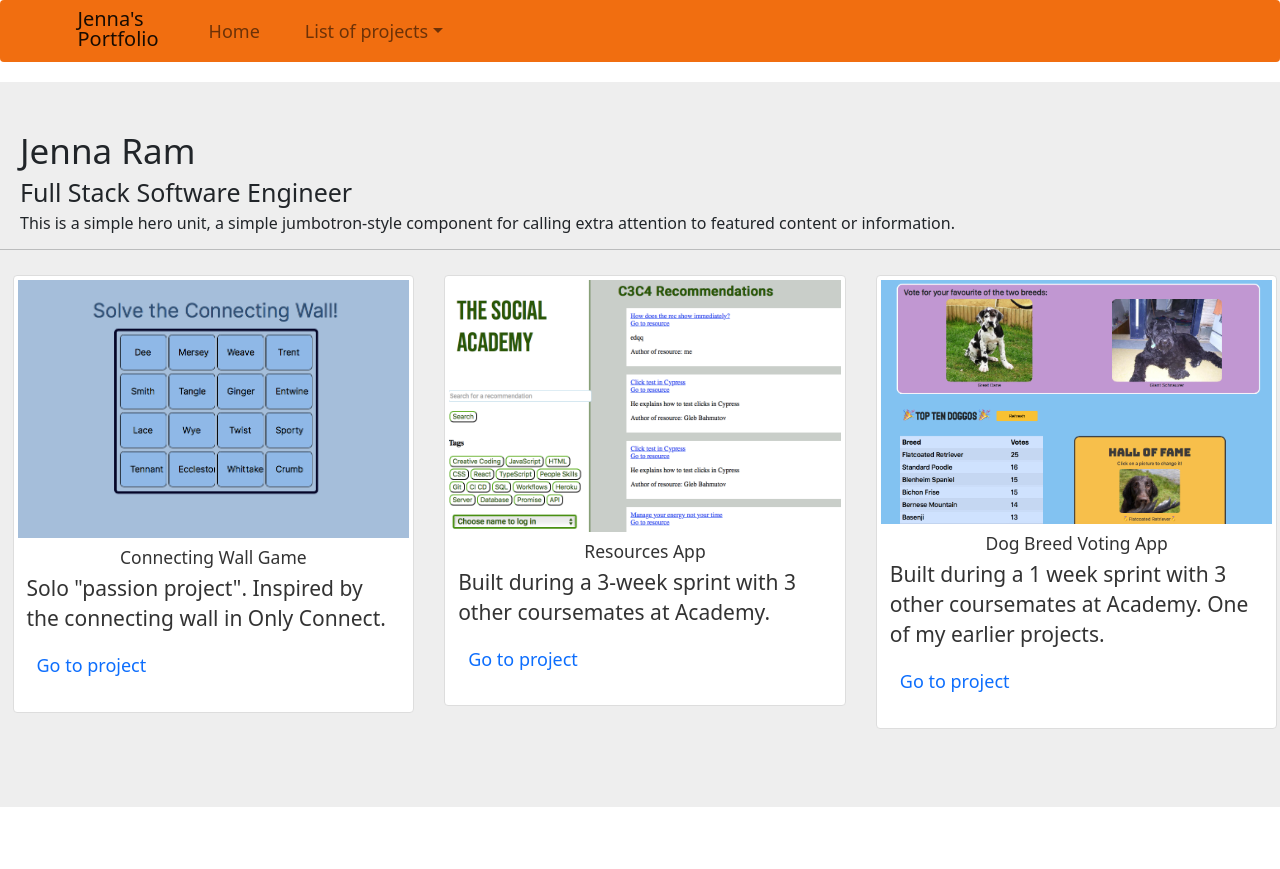
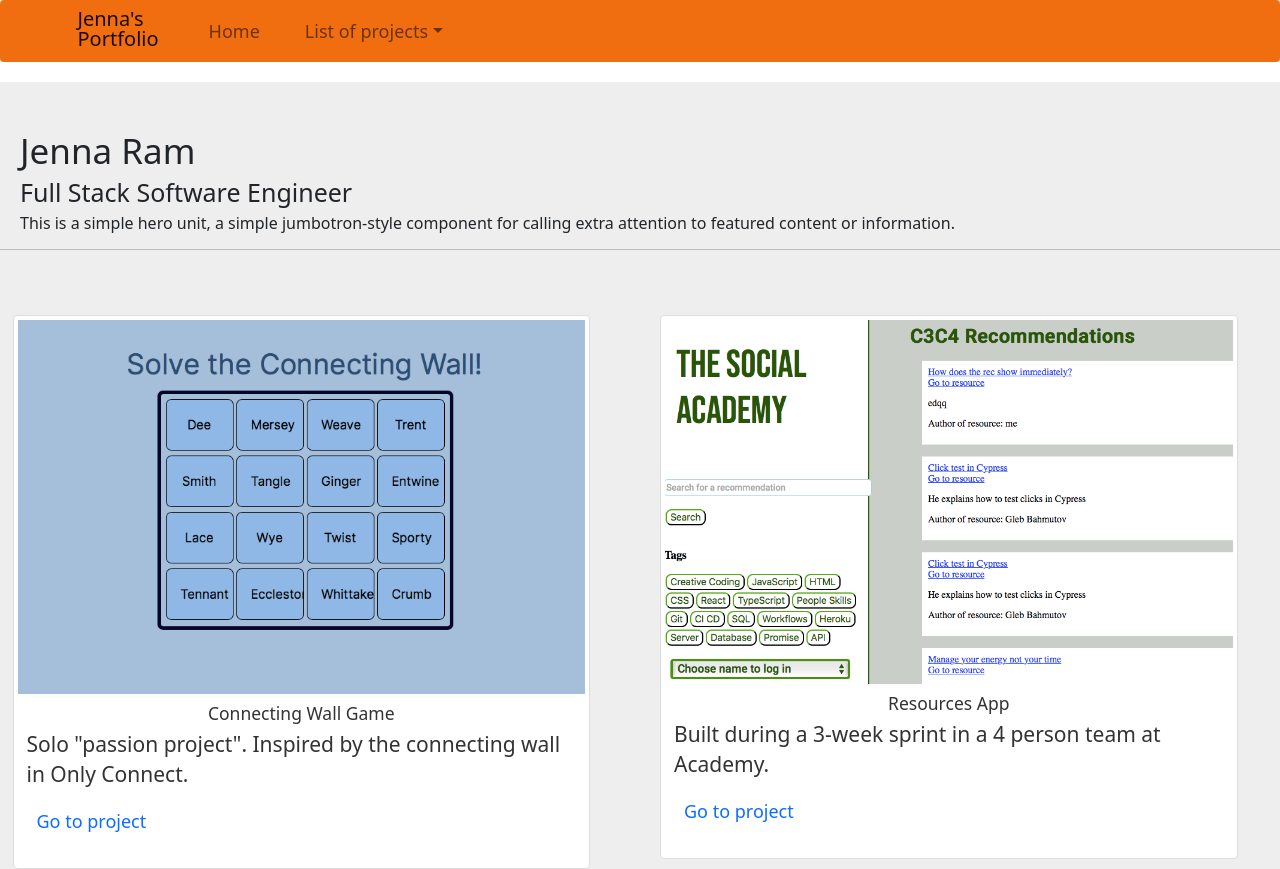
Before and after one commit to jram95/portfolio, a React (Create React App) app: page / in a window 1280 px wide. Shown: the top 869 px of the page. Before the commit the page ends 837 px from the top, so only its background shows below. Built offline with nearby package versions, Linux system fonts and the light colour scheme.

Commit message:
edit thumbnail column size

```diff
--- a/public/styles.css
+++ b/public/styles.css
@@ -1,4 +1,3 @@
 .body {
-  padding-left: 10px;
-  padding-right: 10px;
+  background-color: "#F16E10";
 }
--- a/src/components/Home/Thumbnails.tsx
+++ b/src/components/Home/Thumbnails.tsx
@@ -6,8 +6,8 @@ export default function Jumbotron(): JSX.Element {
     <>
       <div className="row">
         <div
-          className="col-sm-6 col-md-4"
-          style={{ padding: "10px", paddingLeft: "20px" }}
+          className="col-sm-6 col-sm-6"
+          style={{ padding: "50px", paddingLeft: "20px" }}
         >
           <div className="thumbnail">
             <img src="wallgame.png" alt="..." />
@@ -34,17 +34,14 @@ export default function Jumbotron(): JSX.Element {
           </div>
         </div>
         <div
-          className="col-sm-6 col-md-4"
-          style={{ padding: "10px", paddingLeft: "20px" }}
+          className="col-sm-6 col-sm-6"
+          style={{ padding: "50px", paddingLeft: "20px" }}
         >
           <div className="thumbnail">
             <img src="resources.png" alt="..." />
             <div className="caption">
               <h3 style={{ textAlign: "center" }}>Resources App</h3>
-              <p>
-                Built during a 3-week sprint with 3 other coursemates at
-                Academy.
-              </p>
+              <p>Built during a 3-week sprint in a 4 person team at Academy.</p>
               <p>
                 <Nav>
                   <Nav.Link
@@ -62,16 +59,16 @@ export default function Jumbotron(): JSX.Element {
           </div>
         </div>
         <div
-          className="col-sm-6 col-md-4"
-          style={{ padding: "10px", paddingLeft: "20px", paddingRight: "10px" }}
+          className="col-sm-6 col-sm-6"
+          style={{ padding: "50px", paddingLeft: "20px", paddingRight: "10px" }}
         >
           <div className="thumbnail">
             <img src="dogbreed.png" alt="..." />
             <div className="caption">
               <h3 style={{ textAlign: "center" }}>Dog Breed Voting App</h3>
               <p>
-                Built during a 1 week sprint with 3 other coursemates at
-                Academy. One of my earlier projects.
+                Built during a 1 week sprint in a 4 person team at Academy. A
+                single page website.
               </p>
               <p>
                 <Nav>
```
